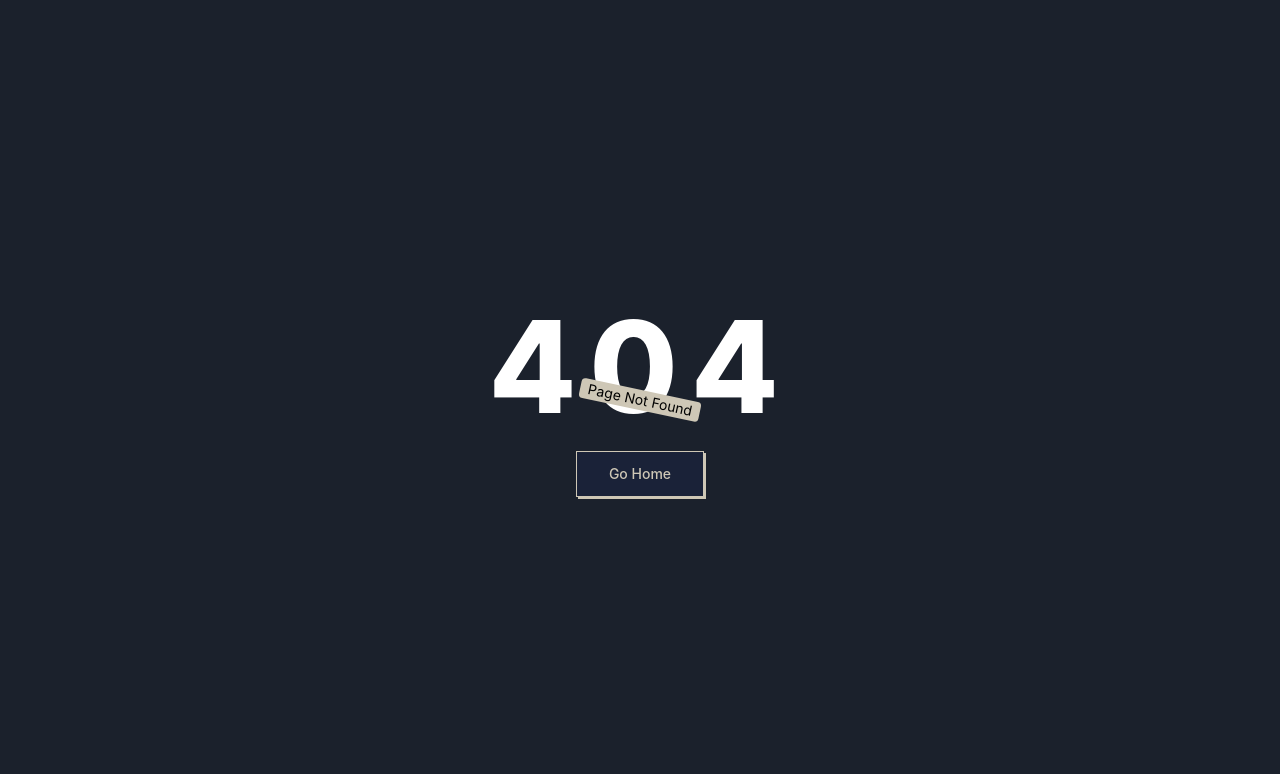
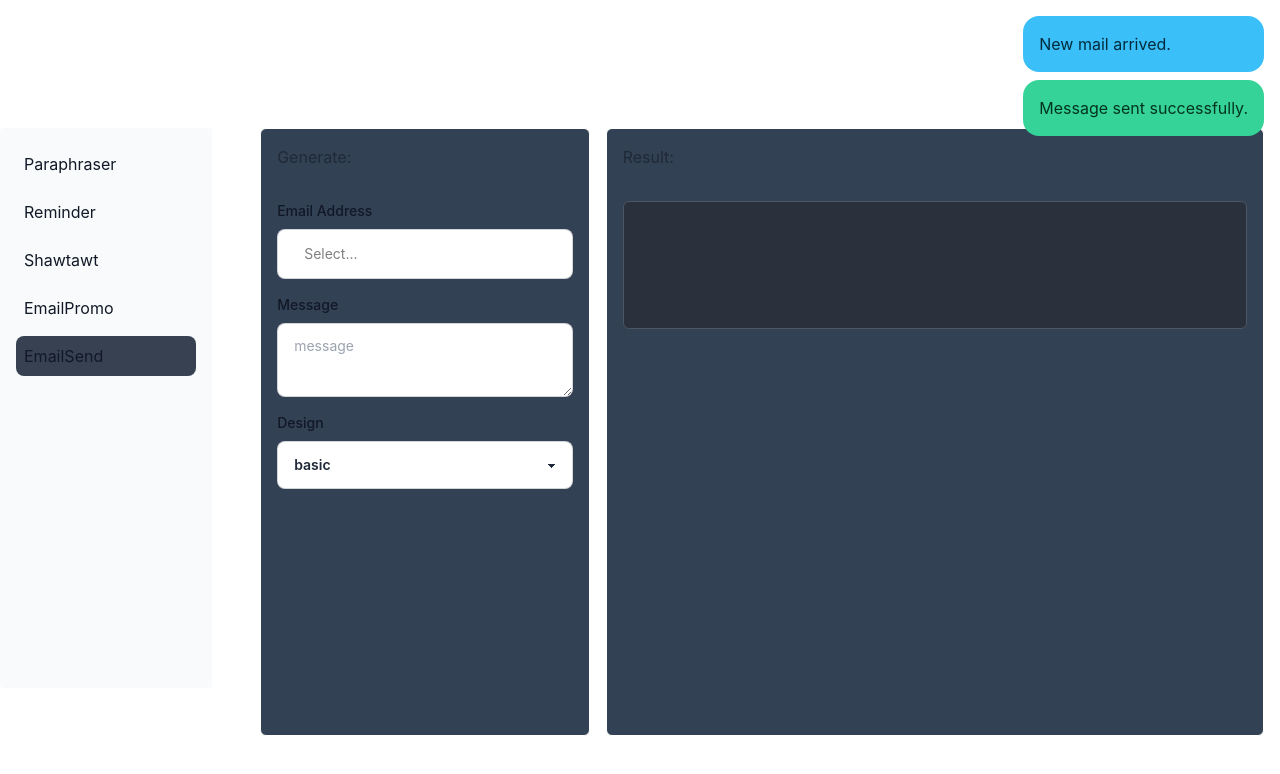
Before and after one commit to briankarlsayen/prototype-fe, a React (Vite) app: page /emailsend in a window 1280 px wide. Before the commit this address had no page. Shown: the top 774 px of the page. Built offline with nearby package versions, Linux system fonts and the light colour scheme.

Commit message:
feat: done initial ui emailsend page

```diff
--- a/package.json
+++ b/package.json
@@ -15,6 +15,7 @@
     "react-dom": "^18.2.0",
     "react-icons": "^4.7.1",
     "react-router-dom": "^6.6.0",
+    "react-select": "^5.7.0",
     "react-textarea-autosize": "^8.4.0"
   },
   "devDependencies": {
--- a/src/App.tsx
+++ b/src/App.tsx
@@ -66,6 +66,11 @@ function App() {
       route: "/emailpromo",
       description: "create an email message with given settings using ai",
     },
+    {
+      title: "EmailSend",
+      route: "/emailsend",
+      description: "verify email address and send email",
+    },
   ];
 
   const checkWinWidth = () => {
--- a/src/components/pages/EmailPromo/index.tsx
+++ b/src/components/pages/EmailPromo/index.tsx
@@ -155,7 +155,7 @@ const EmailPromo = () => {
   };
 
   return (
-    <div className="flex gap-4 h-full ">
+    <div className="flex gap-4 h-full">
       <div className="basis-1/3 bg-slate-700 border border-white rounded-lg p-4">
         <h4>Generate:</h4>
         <form onSubmit={generateHandler}>
--- /dev/null
+++ b/src/components/pages/EmailSend/index.tsx
@@ -0,0 +1,144 @@
+import React, { useState, KeyboardEventHandler } from "react";
+import CreatableSelect from "react-select/creatable";
+
+interface Option {
+  readonly label: string;
+  readonly value: string;
+}
+
+const EmailSend = () => {
+  const [spinAction, setSpinAction] = useState(false);
+  const [value, setValue] = useState<readonly Option[]>([]);
+  const [inputValue, setInputValue] = useState("");
+  // const [emailArr, setEmailArr] = useState<Array<string>>([]);
+  const generateHandler = async (e: any) => {
+    e.preventDefault();
+    setSpinAction(true);
+
+    setTimeout(() => {
+      setSpinAction(false);
+    }, 5000);
+  };
+
+  // const selectedArr = [
+  //   "mail@mail.com",
+  //   "jinsei@mail.com",
+
+  // ]
+
+  const createOption = (label: string) => ({
+    label,
+    value: label,
+  });
+
+  const isEmailValid = (inputVal: string) => {
+    const emailRegex = /^[a-zA-Z0-9._-]+@[a-zA-Z0-9.-]+\.[a-zA-Z]{2,4}$/;
+    return emailRegex.test(inputVal);
+  };
+
+  const handleAddEmail: KeyboardEventHandler = async (event) => {
+    if (!inputValue) return;
+    switch (event.key) {
+      case "Enter":
+      case "Tab":
+        if (isEmailValid(inputValue)) {
+          setValue((prev) => [...prev, createOption(inputValue)]);
+          setInputValue("");
+        } else {
+          console.log("Email not valid");
+        }
+        event.preventDefault();
+    }
+  };
+
+  const components = {
+    DropdownIndicator: null,
+  };
+
+  return (
+    <div className="flex gap-4 h-full ">
+      <div className="toast toast-top toast-end">
+        <div className="alert alert-info">
+          <div>
+            <span>New mail arrived.</span>
+          </div>
+        </div>
+        <div className="alert alert-success">
+          <div>
+            <span>Message sent successfully.</span>
+          </div>
+        </div>
+      </div>
+      <section className="basis-1/3 bg-slate-700 p-4 border border-white rounded-md">
+        <h1 className="pb-8">Generate:</h1>
+        <form onSubmit={generateHandler}>
+          <div className="form-control pb-4">
+            <label className="block mb-2 text-sm font-medium text-gray-900 dark:text-gray-300 ">
+              Email Address
+            </label>
+
+            {/* <input
+              type="text"
+              placeholder="email address"
+              className="input input-bordered w-full"
+            /> */}
+            <CreatableSelect
+              components={components}
+              isMulti
+              classNamePrefix="mult-email-input"
+              onChange={(e: any) => setValue(e)}
+              value={value}
+              onKeyDown={handleAddEmail}
+              inputValue={inputValue}
+              onInputChange={(newValue) => setInputValue(newValue)}
+              menuIsOpen={false}
+            />
+          </div>
+          <div className="form-control pb-4">
+            <label className="block mb-2 text-sm font-medium text-gray-900 dark:text-gray-300">
+              Message
+            </label>
+            {/* <input
+            type="text"
+            placeholder="message"
+            className="input input-bordered w-full max-w-xs"
+          /> */}
+            <textarea
+              className="textarea textarea-bordered"
+              placeholder="message"
+            ></textarea>
+          </div>
+          <div className="form-control pb-4">
+            <label className="block mb-2 text-sm font-medium text-gray-900 dark:text-gray-300">
+              Design
+            </label>
+            <select className="select select-bordered outline-none w-full">
+              <option>basic</option>
+              <option>business</option>
+              <option>casual</option>
+            </select>
+          </div>
+          {/* <button
+            type="submit"
+            className={`mt-8 float-right btn btn-outline btn-info ${
+              spinAction && "loading"
+            }`}
+            // className="mt-8 float-right btn btn-outline btn-info loading"
+          >
+            Generate
+          </button> */}
+        </form>
+      </section>
+      <section className="basis-2/3 bg-slate-700 p-4 border border-white rounded-md">
+        <h1 className="pb-8">Result:</h1>
+        {/* <textarea
+          className="textarea textarea-bordered w-full"
+          disabled
+        ></textarea> */}
+        <div className="bg-[#2A303C] border border-gray-600 h-32 rounded-md"></div>
+      </section>
+    </div>
+  );
+};
+
+export default EmailSend;
--- a/src/index.css
+++ b/src/index.css
@@ -29,6 +29,24 @@
   background-color: #1b212c;
 }
 
+.mult-email-input__input {
+  @apply text-gray-300 shadow-none  !important;
+  /* color: white !important;
+  outline-color: red; */
+}
+
+.mult-email-input__control {
+  @apply input input-bordered w-full text-sm shadow-none h-full py-2 !important;
+}
+
+.mult-email-input__indicator:hover {
+  @apply text-white cursor-pointer !important;
+}
+
+.mult-email-input__multi-value__remove:hover {
+  @apply bg-gray-600 text-white !important;
+}
+
 .fit-height {
   height: fit-content !important;
 }
```
Also changed, not shown: src/main.tsx (+22 -20 lines), 1 other file (tests, documents, lock files or other folders).
